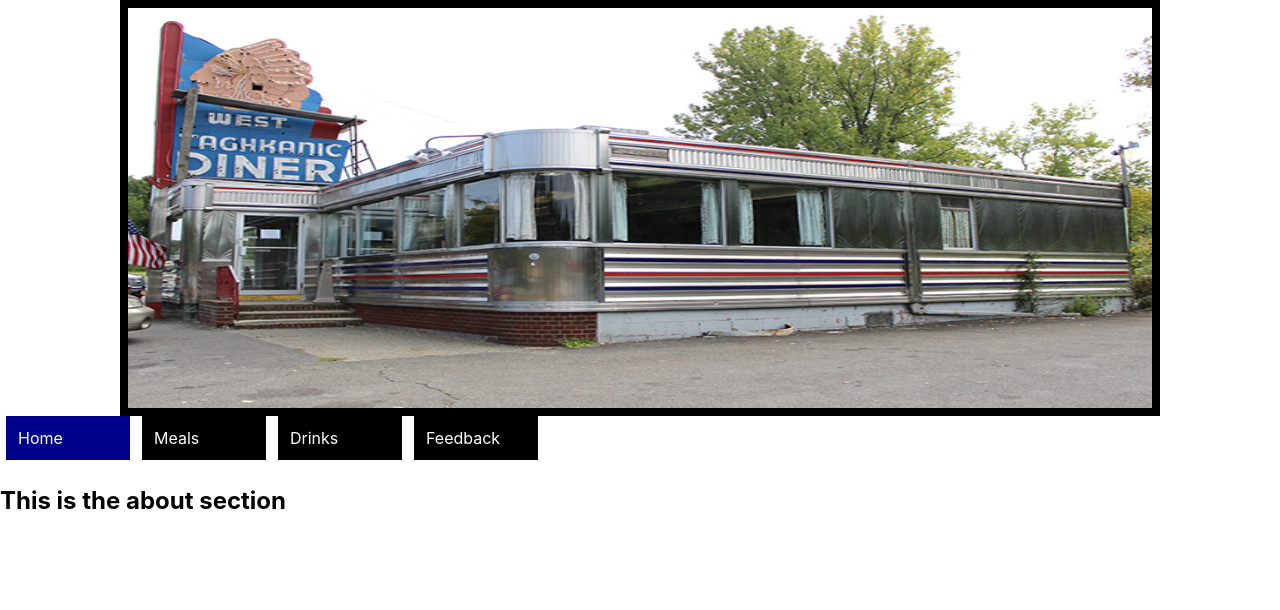
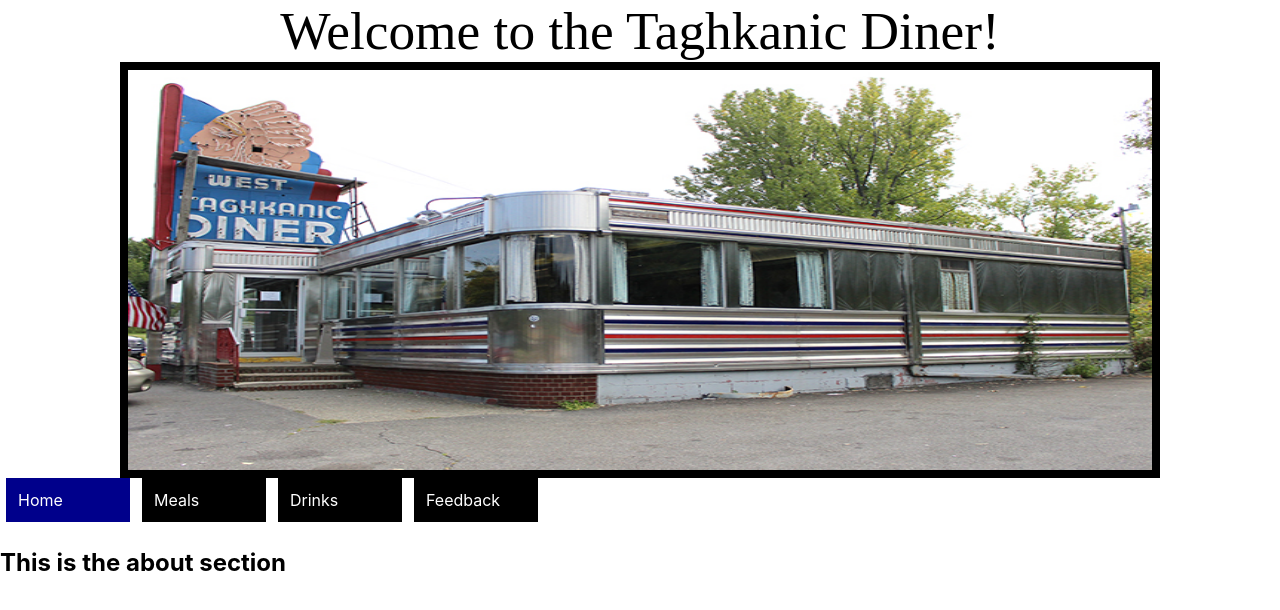
Before and after one commit to zimmermannlowbrass/the-new-west-taghkanic-website, a React (Create React App) app: page / in a window 1280 px wide. Shown: the top 610 px of the page. Built offline with nearby package versions, Linux system fonts and the light colour scheme; data requests are answered from the project's data file; the HTML template or start-up script is replaced by a standard one.

Commit message:
add Banner comp

```diff
--- a/public/style.css
+++ b/public/style.css
@@ -6,3 +6,10 @@
     display: flex;
     height: 400px;
   }
+
+header {
+    font-family:cursive;
+    font-size: 40pt;
+    display: flex;
+    justify-content: center;
+}
--- a/src/App.js
+++ b/src/App.js
@@ -1,6 +1,7 @@
 import React, { useEffect, useState } from 'react';
 import { Route, Switch } from 'react-router-dom';
 
+import Banner from './Components/Banner';
 import NavBar from './Components/NavBar';
 import About from './Components/About';
 import MealItemList from './Components/MealItemList';
@@ -23,9 +24,7 @@
 
   return (
     <div>
-      <div>
-        <img id='diner' src={require ('./diner.jpeg')} alt='diner' />
-      </div>
+      <Banner />
       <NavBar />
       <Switch>
         <Route exact path='/'>
--- /dev/null
+++ b/src/Components/Banner.js
@@ -0,0 +1,12 @@
+import React from "react";
+
+function Banner() {
+    return (
+        <div>
+            <header>Welcome to the Taghkanic Diner!</header>
+            <img id='diner' src={require ('../diner.jpeg')} alt='diner' />
+        </div>
+    )
+}
+
+export default Banner;
```
